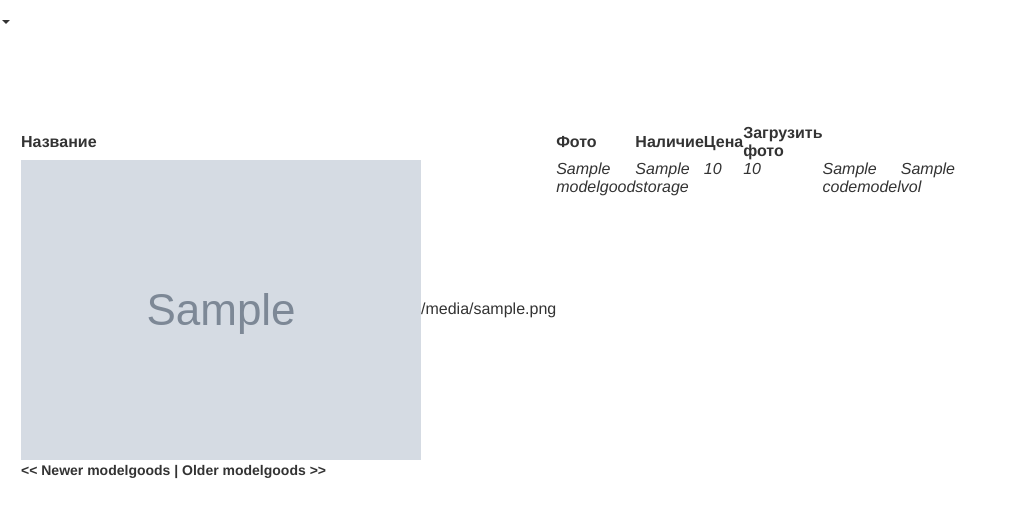
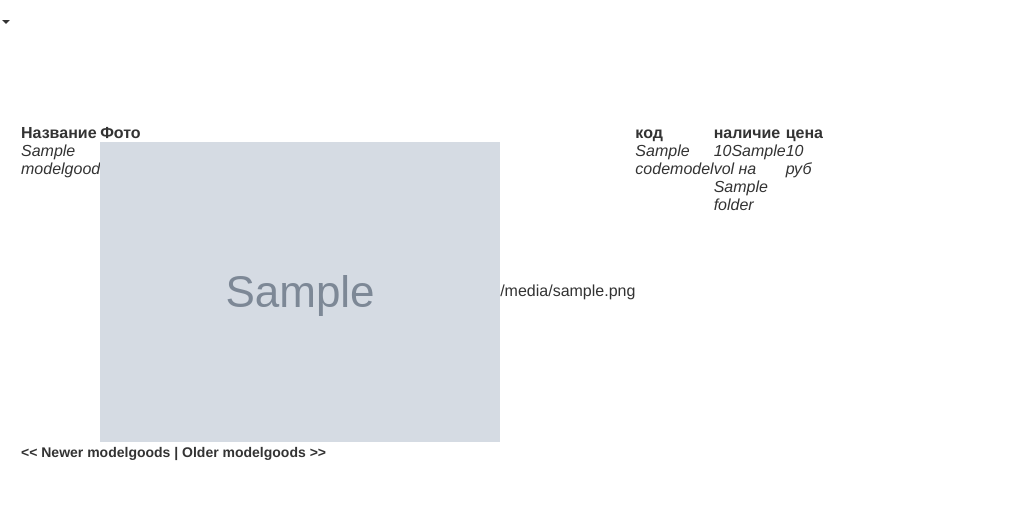
Before and after one commit to mrch666/tdt_online, a Flask app: template app/templates/index.html in a window 1280 px wide. Shown: the part 84-602 px from the top of the page, without its empty margins (0-1015 px from the left). Run offline with Flask 2, Linux system fonts and the light colour scheme; tables that the repository leaves empty hold one stand-in row (values such as "Sample post"); the template is opened without the code that fills it: values that come from a table or form of the project are taken from there, most other values are stand-ins (such as "Sample title", 1, 10 or a date in 2020); grey boxes marked "Sample" are stand-in pictures; some libraries are stand-ins or nearby versions.

Commit message:
add libudfdll.so add Readme.md edit connection string and test testing debian 3 add new query models in storage 13

```diff
--- a/app/templates/index.html
+++ b/app/templates/index.html
@@ -6,9 +6,9 @@
     <tr>
 		<th> Название</th>
 		<th> Фото</th>
-		<th> Наличие</th>
-		<th> Цена</th>
-		<th> Загрузить фото</th>
+		<th> код </th>
+		<th> наличие</th>
+		<th> цена</th>
 		</tr>
     {% for storage,modelgood,vollink,vol in modelgoods %}
    {% include 'modelgood.html' %}
--- a/app/templates/modelgood.html
+++ b/app/templates/modelgood.html
@@ -1,11 +1,8 @@
 
     <tr valign="top">
-
+        <td><i>{{modelgood.name}}</i><br></td>
         <td><img src="{{modelgood.imgext}}">{{modelgood.imgext}}</td>
-        <td><i>{{modelgood.name}}</i><br></td>
-        <td><i>{{storage.name}}</i><br></td>
-        <td><i>{{storage.count/vollink.kmin}}</i><br></td>
-        <td><i>{{storage.p2value*vollink.kmin}}</i><br></td>
         <td><i>{{vollink.codemodel}}</i><br></td>
-         <td><i>{{vol.name}}</i><br></td>
+        <td><i>{{storage.count/vollink.kmin}}{{vol.name}} на {{folder.name}}</i><br></td>
+        <td><i>{{storage.p2value*vollink.kmin}} руб</i><br></td>
     </tr>
```
